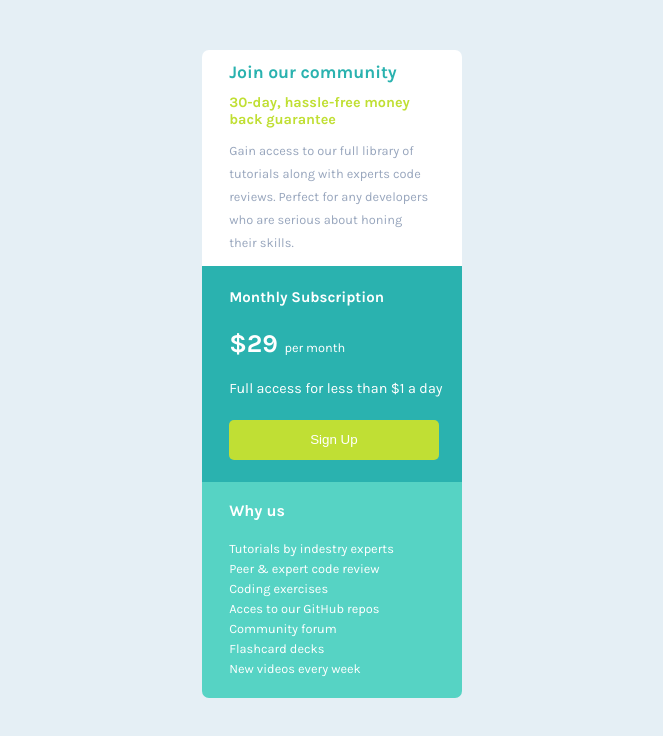
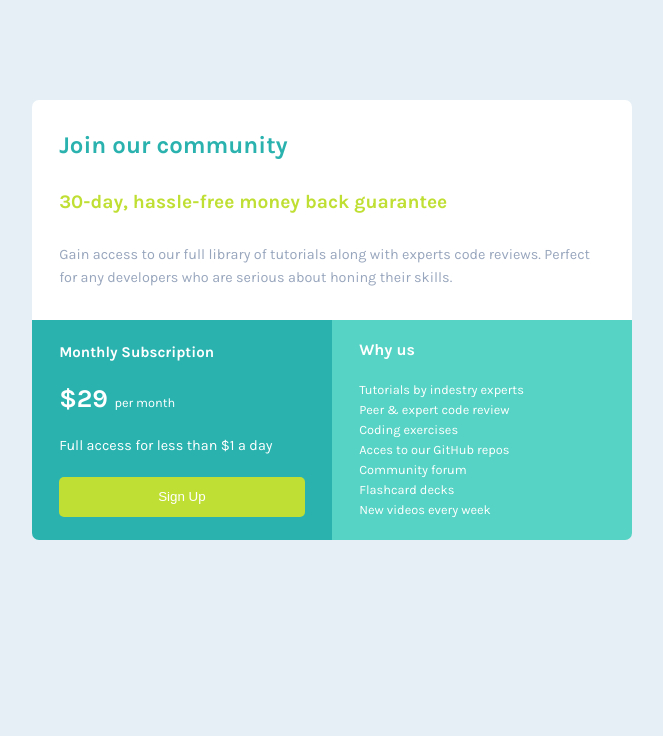
Before and after one commit to Hendersor/price-component, a plain HTML site: page index.htm in a window 1280 px wide. Shown: the whole page, without its empty margins (308-971 px from the left). Drawn offline with Linux system fonts and the light colour scheme.

Commit message:
Responsive done

```diff
--- a/index.htm
+++ b/index.htm
@@ -5,6 +5,7 @@
     <meta http-equiv="X-UA-Compatible" content="IE=edge">
     <meta name="viewport" content="width=device-width, initial-scale=1.0">
     <link rel="stylesheet" href="style.css">
+    <link rel="stylesheet" href="styles/tablet.css" media="(min-width:768px)">
     <title>Document</title>
     <link rel="preconnect" href="https://fonts.googleapis.com">
     <link rel="preconnect" href="https://fonts.gstatic.com" crossorigin>
--- a/style.css
+++ b/style.css
@@ -28,7 +28,7 @@ body{
 main{
     display: grid;
     grid-template-columns: minmax(260px, 260px);
-    grid-template-rows: repeat(3, minmax(216px, 216px));
+    grid-template-rows: repeat(2, minmax(220px, 216px));
     grid-template-areas:
     "join"
     "subscription"
@@ -93,7 +93,6 @@ main{
 
 .subscription h2 span{
     font-size: 0.8rem;
-    /* padding-bottom: 50px; */
     font-weight: 400;
 }
 
@@ -127,6 +126,7 @@ main{
     padding-left: 1.7rem;
     border-bottom-left-radius: 7px;
     border-bottom-right-radius: 7px;
+    height: 220px;
 }
 
 .why-us h1{
--- /dev/null
+++ b/styles/tablet.css
@@ -0,0 +1,35 @@
+
+body{
+    margin-top: 100px;
+}
+
+
+main{
+
+    grid-template-columns: repeat(2, minmax(300px, 300px));
+    grid-template-rows:repeat(2 minmax(216px, 216px));
+    grid-template-areas:
+    "join join"
+    "subscription why-us"
+}
+
+.community h1{
+    font-size: 1.5rem;
+}
+
+.community h2{
+    font-size: 1.2rem;
+}
+
+.community p{
+    font-size: 0.9rem;
+}
+
+.why-us{
+    border-bottom-left-radius: 0;
+    border-bottom-right-radius: 7px;
+}
+
+.subscription{
+    border-bottom-left-radius: 7px;
+}
```
